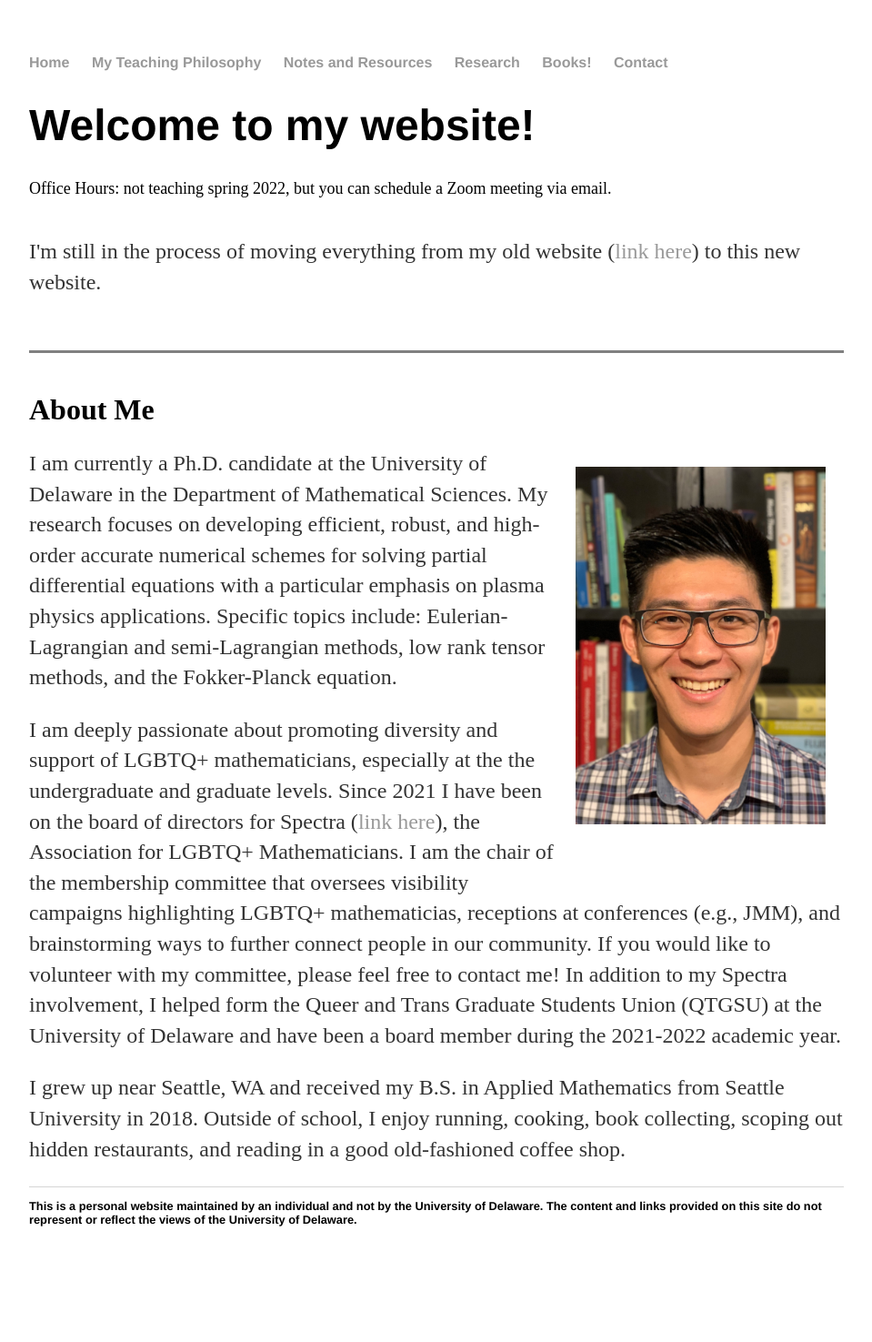
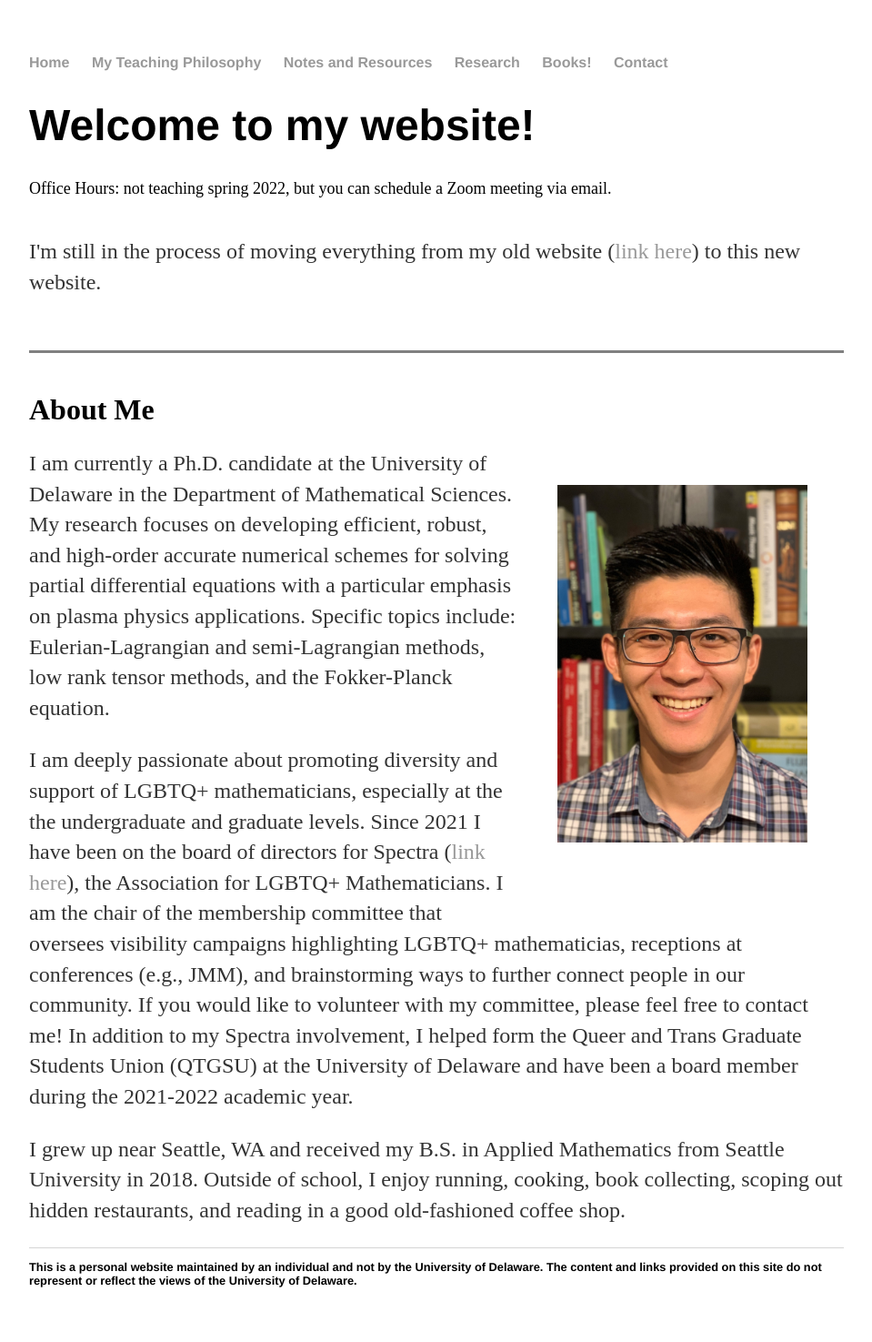
Before and after one commit to jhknakao/jhknakao.github.io, a Jekyll site: the page built from index.html, in a window 1280 px wide. Shown: the whole page at 91% size, without its empty margins (160-1119 px from the left). Built offline with Jekyll 4.4.1, drawn with Linux system fonts in a browser that asks for light colours; before the commit the page ends 1408 px from its top, so only the background shows below that.

Commit message:
Update index.html

```diff
--- a/index.html
+++ b/index.html
@@ -17,7 +17,7 @@ title: Joseph Nakao's Homepage
 	<br>
 	<font size="6"><b>About Me</b></font>
 	<br>
-	<p style="padding:20px;float:right;"><img src="images/Nakao_headshot.jpg" width="275" height=auto></p>
+	<p style="padding:40px;float:right;"><img src="images/Nakao_headshot.jpg" width="275" height=auto></p>
 	<p>
 		I am currently a Ph.D. candidate at the University of Delaware in the Department of Mathematical Sciences. My research focuses on developing efficient, robust, and high-order accurate numerical schemes for solving partial differential equations with a particular emphasis on plasma physics applications. Specific topics include: Eulerian-Lagrangian and semi-Lagrangian methods, low rank tensor methods, and the Fokker-Planck equation.
 	</p>
```
